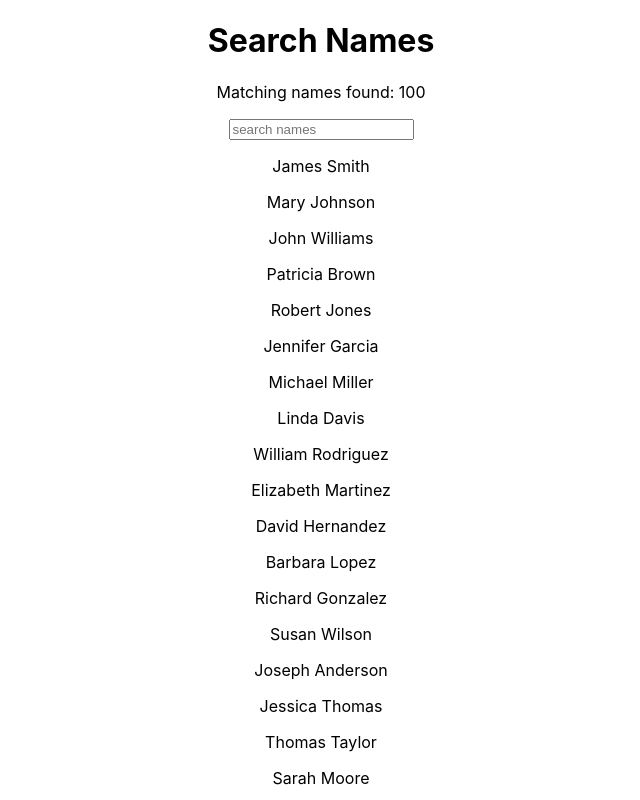
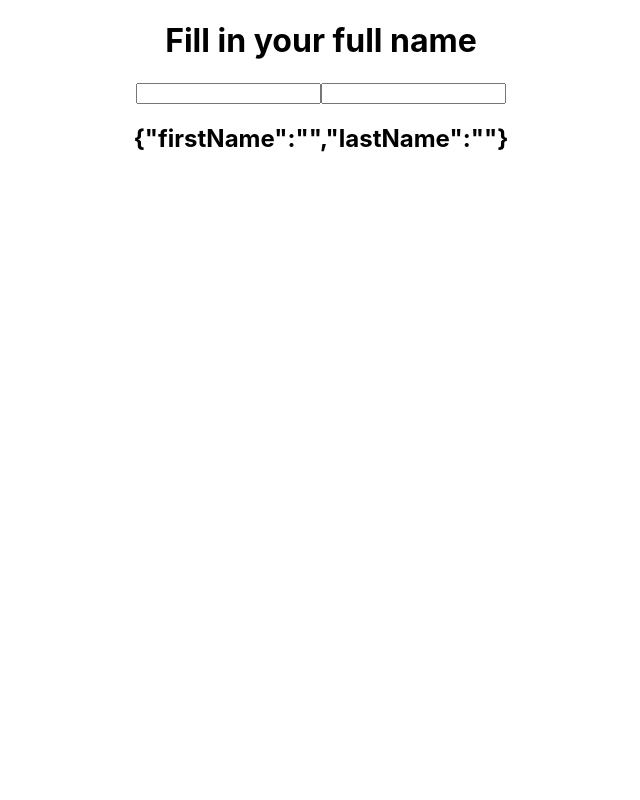
Before and after one commit to ZakariyeNor/react_I, a React (Create React App) app in the folder react_i/: page / in a window 1280 px wide. Shown: the top 800 px of the page, without its empty margins (319-959 px from the left). Built offline with nearby package versions, Linux system fonts and the light colour scheme.

Commit message:
Add first face of hooks

```diff
--- a/react_i/src/App.js
+++ b/react_i/src/App.js
@@ -1,10 +1,17 @@
 import logo from './logo.svg';
 import './App.css';
-import SearchBar from './components/SearchBar';
+import UseStateWithObjects from './components/UseStateWithObjects';
 
 
 
+/* UseStateWithArrays
+import UseStateWithArrays from './components/UseStateWithArrays'; */
 
+/* Controlled Form With Hooks
+import ControlledFormHooks from './components/ControlledFormHooks'; */
+
+/* Mini challenge searching bar */
+/* import SearchBar from './components/SearchBar'; */
 
 /* ControlledForm */
 /* import UNControlledForm from './components/UnControlledForm'; */
@@ -56,10 +63,24 @@ import HalaakaWithProps from './components/HalaakaWithProps'; */
 
 function App() {
   return (
-    <div className="App">
+    <div className='App'>
+      <UseStateWithObjects />
+    </div>
+
+    /* UseStateWithArrays
+    <div className='App'>
+      <UseStateWithArrays />
+    </div> */
+
+    /* Controlled Form With Hooks
+    <div className='App'>
+      <ControlledFormHooks />
+    </div> */
+    /* Mini challenge search bar */
+    /* <div className="App">
       <SearchBar />
     </div>
-
+    */
 
     /* UncontrolledForm */
     /*
--- /dev/null
+++ b/react_i/src/components/ControlledFormHooks.js
@@ -0,0 +1,58 @@
+/* import React, {useState} from 'react'
+
+function ControlledFormHooks() {
+    const [name, setName] = useState('');
+    const [category, setCategory] = useState('website');
+    const [comment, setComment] = useState('');
+    const handleSubmitName = (e) => {
+        e.preventDefault();
+        console.log(name, category, comment)
+    }
+
+
+    return (
+        <div>
+            <h1>Fill in the form</h1>
+
+            <form onSubmit={handleSubmitName}>
+                <div>
+                    <label htmlFor='id-name'>Name: </label>
+                    <input
+                        value={name}
+                        onChange={(e) => setName(e.target.value)}
+                        name='name'
+                        id='id-name'
+                        type='text'
+                    />
+                </div>
+
+                <div>
+                    <label htmlFor='id-category'>Choose category: </label>
+                    <select
+                        value={category}
+                        onChange={(e) => setCategory(e.target.value)}
+                        name='category'
+                        id='id-category'
+                    >
+                        <option value='website'>Web</option>
+                        <option value='order'>Order</option>
+                        <option value='general'>General</option>
+                    </select>
+                </div>
+                <div>
+                    <label htmlFor='id-comment'>Comment: </label>
+                    <textarea
+                        value={comment}
+                        onChange={(e) => setComment(e.target.value)}
+                        name='comment'
+                        id='id-comment'
+                    />
+                </div>
+
+                <input type='submit' value='Submit' />
+            </form>
+        </div>
+    )
+}
+
+export default ControlledFormHooks */
--- a/react_i/src/components/SearchBar.js
+++ b/react_i/src/components/SearchBar.js
@@ -1,4 +1,4 @@
-import React, { Component } from 'react'
+/* import React, { Component } from 'react'
 import importedNames from '../names'
 import names from '../names'
 export class SearchBar extends Component {
@@ -47,4 +47,4 @@ export class SearchBar extends Component {
   }
 }
 
-export default SearchBar
+export default SearchBar */
--- /dev/null
+++ b/react_i/src/components/UseStateWithArrays.js
@@ -0,0 +1,34 @@
+/* import React, {useState} from 'react'
+
+function UseStateWithArrays() {
+    const [nums, setNums] = useState([1, 2, 3, 4]);
+
+    const addNumValue = () => {
+        setNums([...nums, nums.length + 1])
+    }
+    const removeNumValue = () => {
+        setNums(
+            nums.filter((item, index) => {
+                return index !== nums.length -1;
+            })
+        )
+    }
+
+  return (
+    <div>
+        <h1>It works</h1>
+        <button onClick={addNumValue}>Add value</button>
+        <button onClick={removeNumValue}>Remove value</button>
+        <ul>
+            {
+            nums.map(num =>
+                <li key={num}>{num}</li>
+                )
+            }
+        </ul>
+
+    </div>
+  )
+}
+
+export default UseStateWithArrays */
--- /dev/null
+++ b/react_i/src/components/UseStateWithObjects.js
@@ -0,0 +1,33 @@
+import React, {useState} from 'react'
+
+function UseStateWithObjects() {
+    const [name, setName] = useState({ firstName: "", lastName: "" });
+  return (
+    <div>
+        <div>
+            <form>
+                <h1>Fill in your full name</h1>
+                <input
+                type='text'
+                value={name.firstName}
+                onChange={e => setName({
+                    ...name,
+                    firstName: e.target.value
+                })}
+                />
+                <input
+                type='text'
+                value={name.lastName}
+                onChange={e => setName({
+                    ...name,
+                    lastName: e.target.value
+                })}
+                />
+                <h2>{JSON.stringify(name)}</h2>
+            </form>
+        </div>
+    </div>
+  )
+}
+
+export default UseStateWithObjects
```
